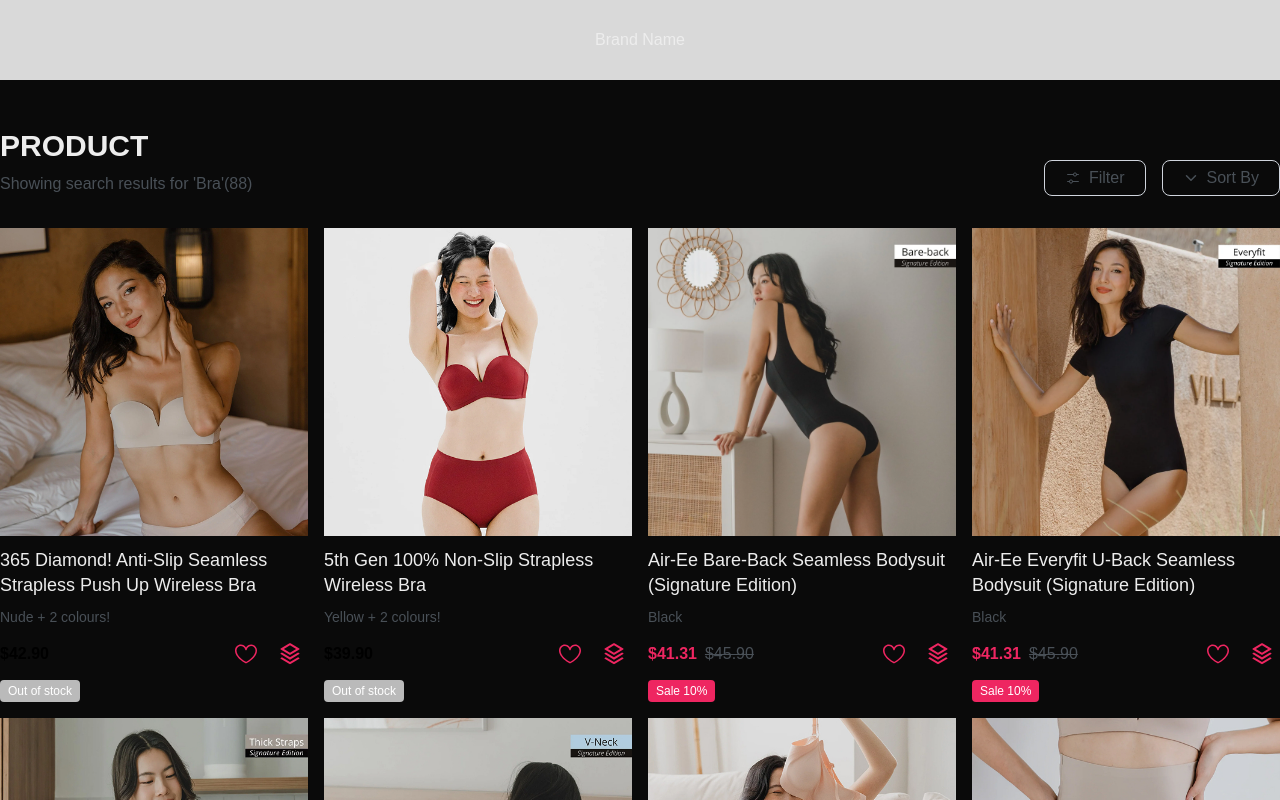
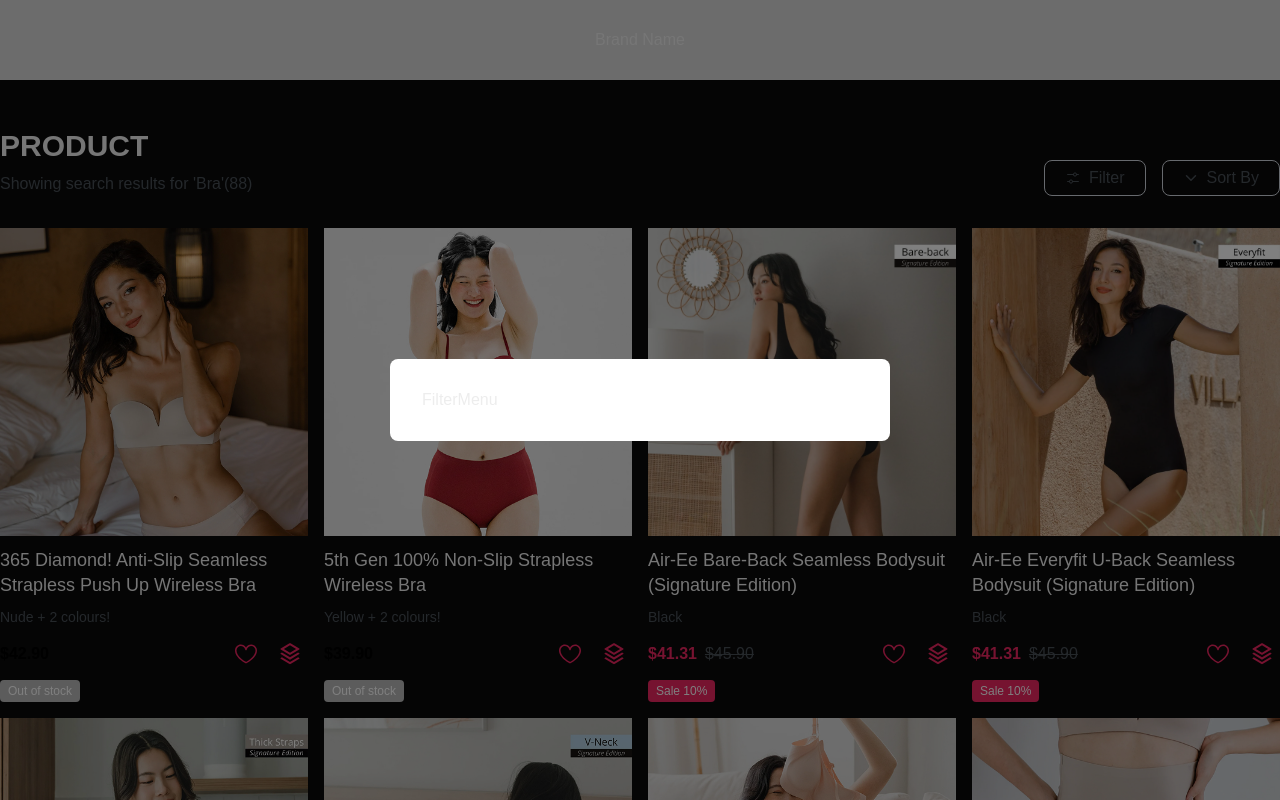
Before and after one commit to aljimsondev/imin-coding-test, a Next.js app: page / in a window 1280 px wide. Built offline with nearby package versions, Linux system fonts and the light colour scheme.

Commit message:
Chore | added modal component

```diff
--- a/src/components/menu/filter.menu.tsx
+++ b/src/components/menu/filter.menu.tsx
@@ -1,5 +1,13 @@
+import { Modal } from '@/components/modal';
+import { useState } from 'react';
+
 function FilterMenu() {
-  return <aside>FilterMenu</aside>;
+  const [open, setOpen] = useState(true);
+  return (
+    <Modal open={open} onOpenChange={setOpen}>
+      <aside>FilterMenu</aside>
+    </Modal>
+  );
 }
 
 export default FilterMenu;
--- /dev/null
+++ b/src/components/modal/index.tsx
@@ -0,0 +1,61 @@
+'use client';
+
+import { Dispatch, ReactNode, SetStateAction, useEffect } from 'react';
+import { createPortal } from 'react-dom';
+
+interface ModalProps {
+  open: boolean;
+  onOpenChange: Dispatch<SetStateAction<boolean>>;
+  children: ReactNode;
+}
+
+export function Modal({ onOpenChange, open, children }: ModalProps) {
+  useEffect(() => {
+    if (open && typeof document !== 'undefined') {
+      document.body.style.overflow = 'hidden';
+    }
+    return () => {
+      if (typeof document !== undefined) document.body.style.overflow = 'unset';
+    };
+  }, [open]);
+
+  if (!open) return null;
+
+  const toogleOpenState = () => onOpenChange((prev) => !prev);
+
+  if (typeof document === 'undefined') return null;
+
+  return createPortal(
+    <div
+      className="modal-overlay"
+      onClick={toogleOpenState}
+      style={{
+        position: 'fixed',
+        top: 0,
+        left: 0,
+        right: 0,
+        bottom: 0,
+        backgroundColor: 'rgba(0, 0, 0, 0.5)',
+        display: 'flex',
+        alignItems: 'center',
+        justifyContent: 'center',
+        zIndex: 1000,
+      }}
+    >
+      <div
+        className="modal-content"
+        onClick={(e) => e.stopPropagation()}
+        style={{
+          backgroundColor: 'white',
+          padding: '2rem',
+          borderRadius: '8px',
+          maxWidth: '500px',
+          width: '90%',
+        }}
+      >
+        {children}
+      </div>
+    </div>,
+    document.body,
+  );
+}
--- a/src/components/snippet/product.snippet.tsx
+++ b/src/components/snippet/product.snippet.tsx
@@ -3,6 +3,7 @@
 import { getProducts } from '@/_actions/get-products.action';
 import Button from '@/components/button';
 import ProductCard from '@/components/card/product.card';
+import FilterMenu from '@/components/menu/filter.menu';
 import SortingMenu from '@/components/menu/sorting.menu';
 import Typography from '@/components/typography';
 import { useFilterStore } from '@/store/filter.store';
@@ -33,6 +34,7 @@ function ProductSnippet() {
             <VscSettings className="text- " />
             Filter
           </Button>
+          <FilterMenu />
           <SortingMenu />
         </div>
       </div>
```
